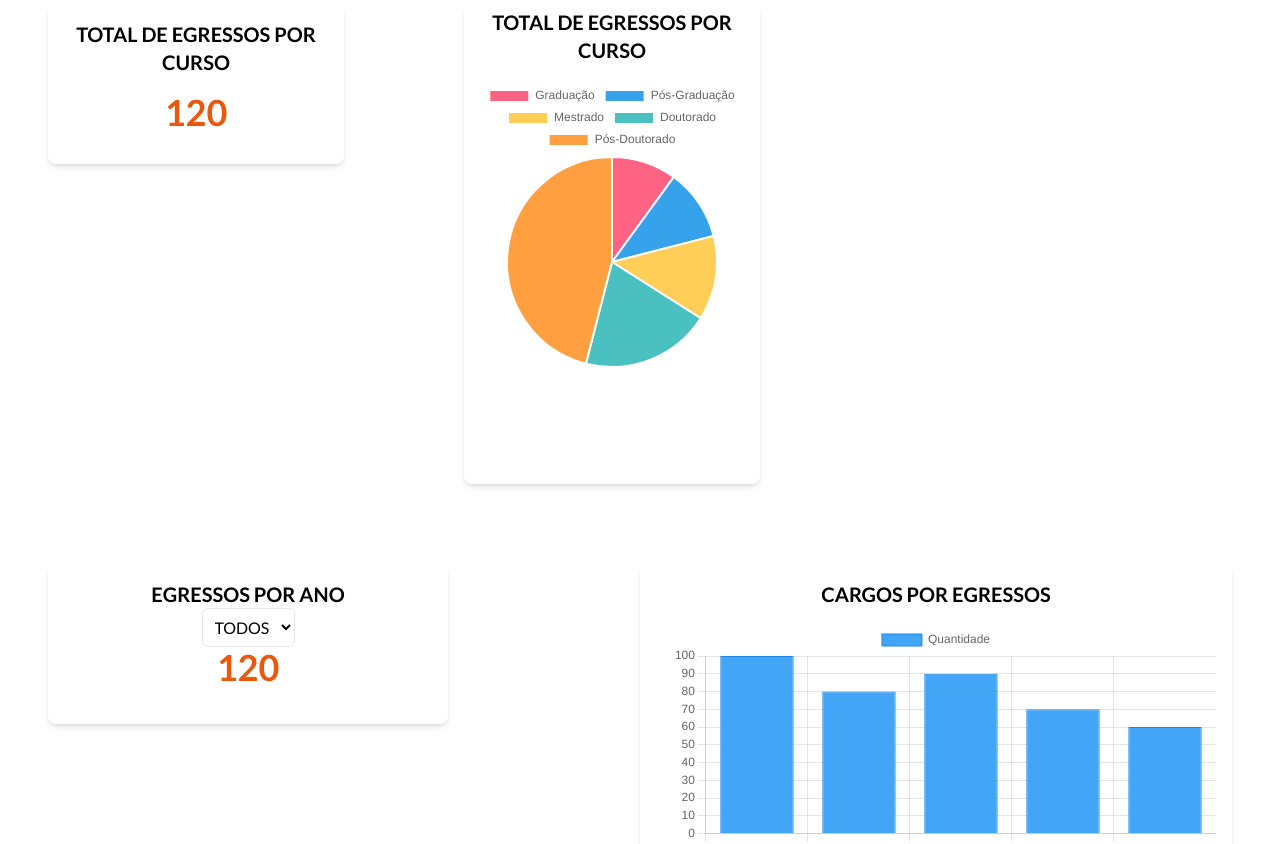
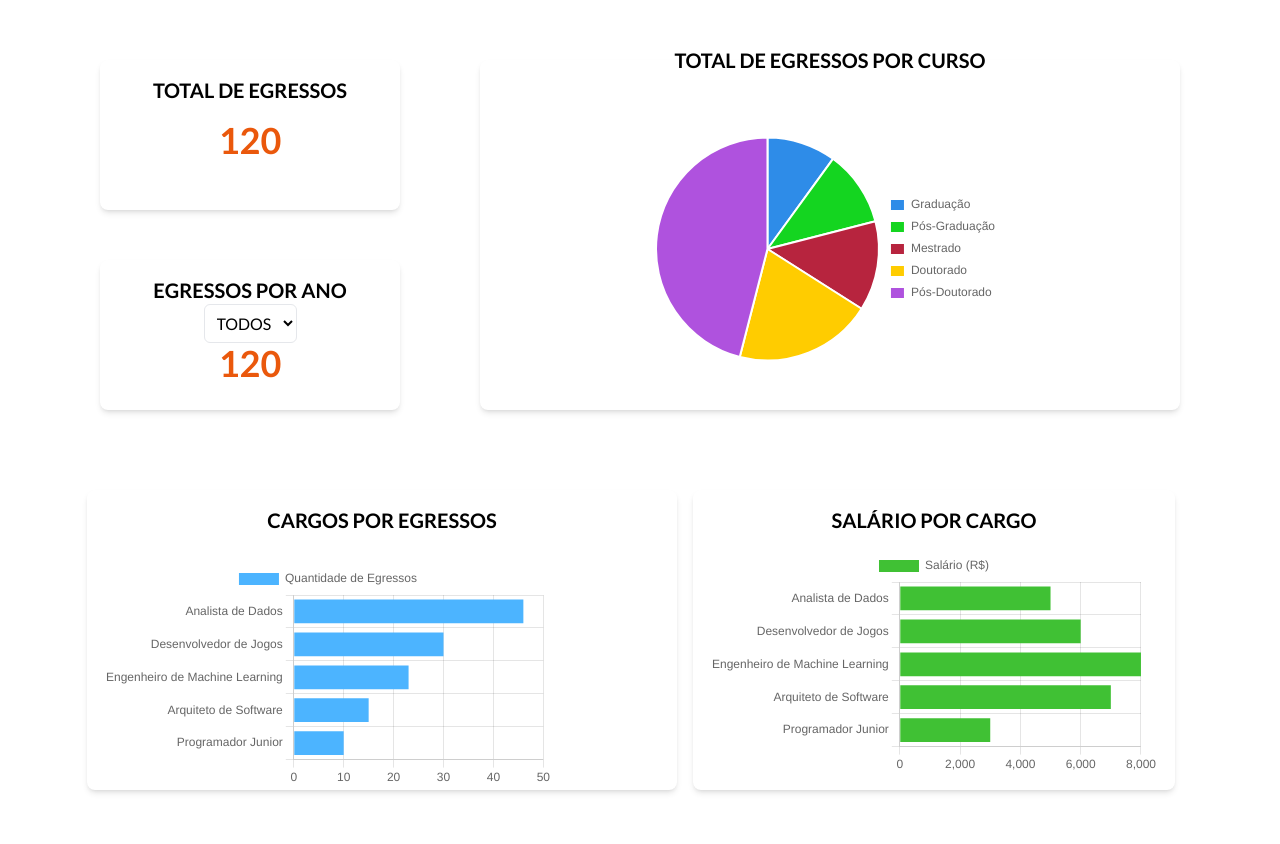
Before and after one commit to Gabriel-Bastos-Rabelo/Portal-Egressos-Frontend, a React (Vite) app: page /Estatisticas in a window 1280 px wide. Shown: the part 200-1044 px from the top of the page. Built offline with nearby package versions, Linux system fonts and the light colour scheme.

Commit message:
feat: update

```diff
--- a/src/pages/Estatisticas/Estatisticas.tsx
+++ b/src/pages/Estatisticas/Estatisticas.tsx
@@ -8,7 +8,7 @@ import {
   Title,
   Tooltip,
   Legend,
-  ArcElement,
+  ArcElement
 } from 'chart.js';
 
 // Registra os componentes necessários do Chart.js
@@ -29,8 +29,8 @@ const Estatisticas: React.FC = () => {
     datasets: [
       {
         data: [10, 11, 13, 20, 46],
-        backgroundColor: ['#FF6384', '#36A2EB', '#FFCE56', '#4BC0C0', '#FF9F40'],
-        hoverBackgroundColor: ['#FF6384', '#36A2EB', '#FFCE56', '#4BC0C0', '#FF9F40'],
+        backgroundColor: ['#2E8CE8', '#14D520', '#B7243E', '#FFCC00', '#AF52DE'],
+        hoverBackgroundColor: ['#2E8CE8', '#14D520', '#B7243E', '#FFCC00', 'AF52DE'],
       },
     ],
   };
@@ -40,12 +40,10 @@ const Estatisticas: React.FC = () => {
     labels: ['Analista de Dados', 'Desenvolvedor de Jogos', 'Engenheiro de Machine Learning', 'Arquiteto de Software', 'Programador Junior'],
     datasets: [
       {
-        label: 'Quantidade',
-        data: [100, 80, 90, 70, 60],
-        backgroundColor: '#42A5F5',
-        borderColor: '#1E88E5',
-        borderWidth: 1,
-      },
+        label: 'Quantidade de Egressos',
+        data: [46, 30, 23, 15, 10],
+        backgroundColor: ['#4CB4FF']
+      }
     ],
   };
 
@@ -56,9 +54,7 @@ const Estatisticas: React.FC = () => {
       {
         label: 'Salário (R$)',
         data: [5000, 6000, 8000, 7000, 3000],
-        backgroundColor: '#66BB6A',
-        borderColor: '#388E3C',
-        borderWidth: 1,
+        backgroundColor: '#40C134',
       },
     ],
   };
@@ -69,73 +65,145 @@ const Estatisticas: React.FC = () => {
     datasets: [
       {
         data: [67, 33],
-        backgroundColor: ['#66BB6A', '#FF7043'],
-        hoverBackgroundColor: ['#66BB6A', '#FF7043'],
+        backgroundColor: ['#34C759', '#B7243E'],
+        hoverBackgroundColor: ['#34C759', '#B7243E'],
       },
     ],
   };
 
   return (
-    <div className="container mx-auto p-4">
-      <h1 className="text-2xl font-bold text-center mb-6">Estatísticas Importantes dos Egressos</h1>
+    <div className="container mx-auto p-4 flex gap-20 flex-col itens-center justify-center">
+      <h1 className="text-2xl font-bold text-center">Estatísticas Importantes dos Egressos</h1>
 
       {/* Total de Egressos */}
-      <div className="flex flex-wrap gap-30 mb-20">
-        <div className="w-120 h-40 sm:w-1/4 lg:w-1/4 bg-white p-4 rounded-lg shadow-md text-center">
-          <h3 className="text-xl font-semibold text-center mb-4">TOTAL DE EGRESSOS POR CURSO</h3>
-          <p className="text-4xl font-bold text-center text-orange-600">120</p>
+      <div className="flex flex-wrap gap-20 justify-center">
+        <div className='flex flex-col gap-[50px]'>
+          <div className="w-[300px] h-[150px] bg-white p-4 rounded-lg shadow-md text-center ">
+            <h3 className="w-full text-xl font-semibold text-center mb-4">TOTAL DE EGRESSOS </h3>
+            <p className="text-4xl font-bold text-center text-orange-600">120</p>
+          </div>
 
+          <div className="w-[300px] h-[150px] bg-white p-4 rounded-lg shadow-md text-center ">
+            <h3 className="text-xl font-semibold">EGRESSOS POR ANO</h3>
+            <select className="border p-2 rounded-md">
+              <option value="todos">TODOS</option>
+              <option value="2024">2024</option>
+              <option value="2024">2023</option>
+              <option value="2024">2022</option>
+            </select>
+            <p className="text-4xl font-bold text-orange-600">120</p>
+          </div>
         </div>
 
         {/* Total de Egressos por Curso */}
-        <div className="w-200 h-120 sm:w-1/4 lg:w-1/4 bg-white p-1 rounded-lg shadow-md text-center">
-          <h3 className="text-xl font-semibold text-center mb-4">TOTAL DE EGRESSOS POR CURSO</h3>
-          <Pie data={totalEgressosPorCursoData} />
+        <div className="w-[700px] h-[350px] bg-white p-0 rounded-lg shadow-md text-center flex items-center justify-center">
+          <div className="flex flex-col items-center justify-center">
+            <h3 className="text-xl font-semibold text-center mb-0">TOTAL DE EGRESSOS POR CURSO</h3>
+            <div className="w-[350px] h-[350px] flex items-center justify-center"> {/* Ajustando o tamanho da div envolvente */}
+              <Pie
+                data={totalEgressosPorCursoData}
+                options={{
+                  plugins: {
+                    legend: {
+                      position: 'right',
+                      labels: {
+                        boxWidth: 15,
+                        padding: 10,
+                      },
+                    },
+
+                  },
+                }}
+                height={250}
+                width={250}
+              />
+            </div>
+          </div>
         </div>
+
       </div>
 
-      {/* Egressos por Ano */}
-      <div className="flex justify-between mb-8">
-        <div className="w-100 h-40 bg-white p-4 rounded-lg shadow-md text-center">
-          <h3 className="text-xl font-semibold">EGRESSOS POR ANO</h3>
-          <select className="border p-2 rounded-md">
-            <option value="todos">TODOS</option>
-            <option value="todos">2024</option>
-            {/* Adicione aqui outras opções de ano */}
-          </select>
-          <p className="text-4xl font-bold text-orange-600">120</p>
+      <div className=' flex flex-row justify-center gap-4'>
+        {/* Egressos por Ano */}
+        <div className="w-[590px] h-[300px] flex ">
+          <div className="bg-white p-4 rounded-lg shadow-md w-full">
+            <h3 className="text-xl font-semibold text-center mb-4">CARGOS POR EGRESSOS</h3>
+            <div className="w-[450px] h-[250px] flex items-center justify-center"> {/* Ajustando o tamanho da div envolvente */}
+              <Bar
+                data={cargosPorEgressosData}
+                options={{
+                  responsive: true,
+                  plugins: {
+                    tooltip: {
+                      mode: 'index',
+                      intersect: false,
+                    },
+                  },
+                  indexAxis: 'y',  // Gráfico de barras horizontais
+                  scales: {
+                    x: {
+                      stacked: true,  // Empilhamento no eixo X
+                    },
+                    y: {
+                      stacked: true,  // Empilhamento no eixo Y
+                      beginAtZero: true,  // Garante que o gráfico comece no zero
+                    },
+                  },
+                }}
+                height={150}  // Aumenta a altura do gráfico
+                width={300}  // Aumenta a largura do gráfico
+              />
+            </div>
+          </div>
         </div>
 
-        {/* Cargos por Egressos */}
-        <div className="w-1/2 bg-white p-4 rounded-lg shadow-md">
-          <h3 className="text-xl font-semibold text-center mb-4">CARGOS POR EGRESSOS</h3>
-          <Bar data={cargosPorEgressosData} />
-        </div>
-      </div>
-
-      {/* Salário por Cargo */}
-      <div className="flex justify-between mb-8">
-        <div className="w-1/2 bg-white p-4 rounded-lg shadow-md">
-          <h3 className="text-xl font-semibold text-center mb-4">SALÁRIO POR CARGO</h3>
-          <Bar data={salarioPorCargoData} />
+        {/* Salário por Cargo */}
+        <div className="w-[500px] h-[300px] flex ">
+          <div className="bg-white p-4 rounded-lg shadow-md">
+            <h3 className="text-xl font-semibold text-center mb-4">SALÁRIO POR CARGO</h3>
+            <div className="w-[450px] h-[225px] flex items-center justify-center"> {/* Ajustando o tamanho da div envolvente */}
+              <Bar
+                data={salarioPorCargoData}
+                options={{
+                  responsive: true,
+                  plugins: {
+                    tooltip: {
+                      mode: 'index',
+                      intersect: false,
+                    },
+                  },
+                  indexAxis: 'y',  // Gráfico de barras horizontais
+                  scales: {
+                    x: {
+                      stacked: true,  // Empilhamento no eixo X
+                    },
+                    y: {
+                      stacked: true,  // Empilhamento no eixo Y
+                      beginAtZero: true,  // Garante que o gráfico comece no zero
+                    },
+                  },
+                }}
+                height={150}  // Aumenta a altura do gráfico
+                width={300}  // Aumenta a largura do gráfico
+              />
+            </div>
+          </div>
         </div>
       </div>
 
       {/* Taxa de Empregabilidade */}
-      <div className="flex justify-between mb-8">
+      <div className="flex justify-center">
         <div className="w-1/4 bg-white p-4 rounded-lg shadow-md text-center">
           <h3 className="text-xl font-semibold">TAXA DE EMPREGABILIDADE</h3>
           <select className="border p-2 rounded-md">
             <option value="todos">TODOS</option>
-            {/* Adicione aqui outras opções de ano */}
+            <option value="todos">2025</option>
+            <option value="todos">2024</option>
           </select>
-        </div>
-
-        <div className="w-1/4 bg-white p-4 rounded-lg shadow-md">
-          <h3 className="text-xl font-semibold text-center mb-4">TAXA DE EMPREGABILIDADE</h3>
           <Pie data={taxaDeEmpregabilidadeData} />
         </div>
       </div>
+
     </div>
   );
 };
```
